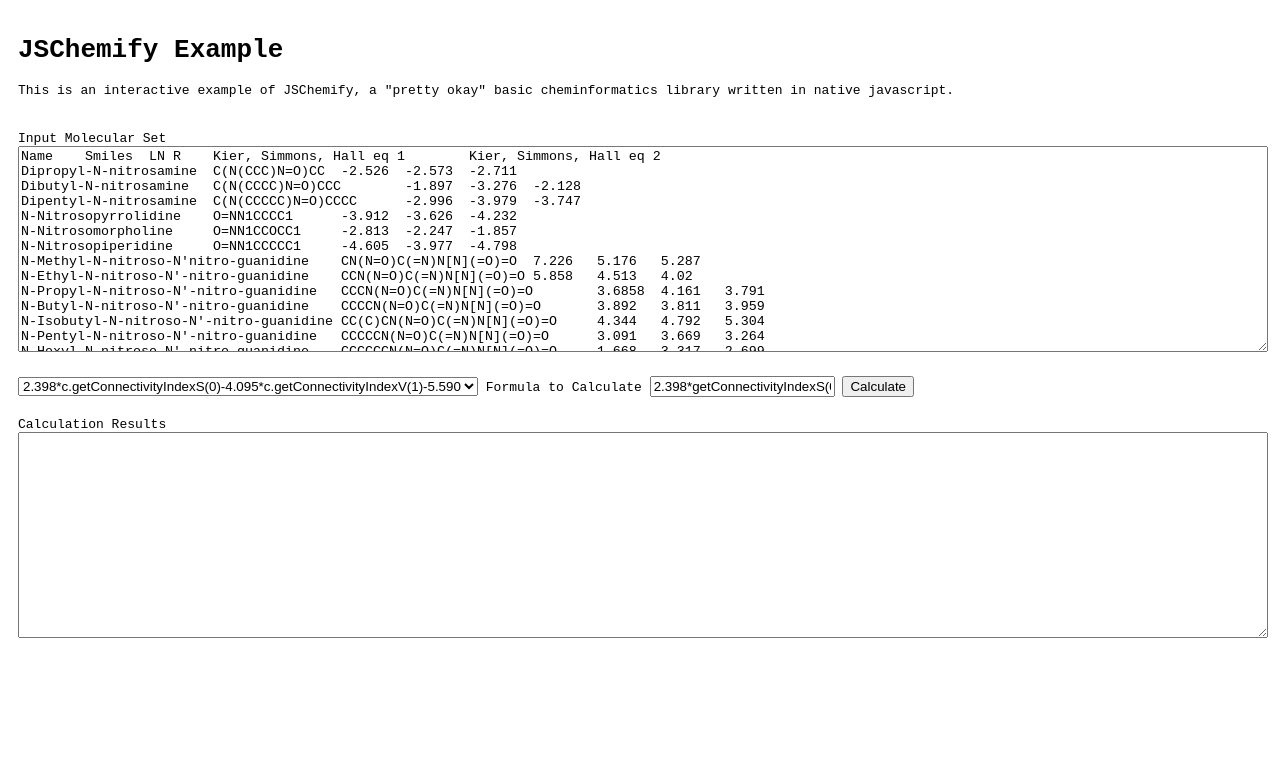
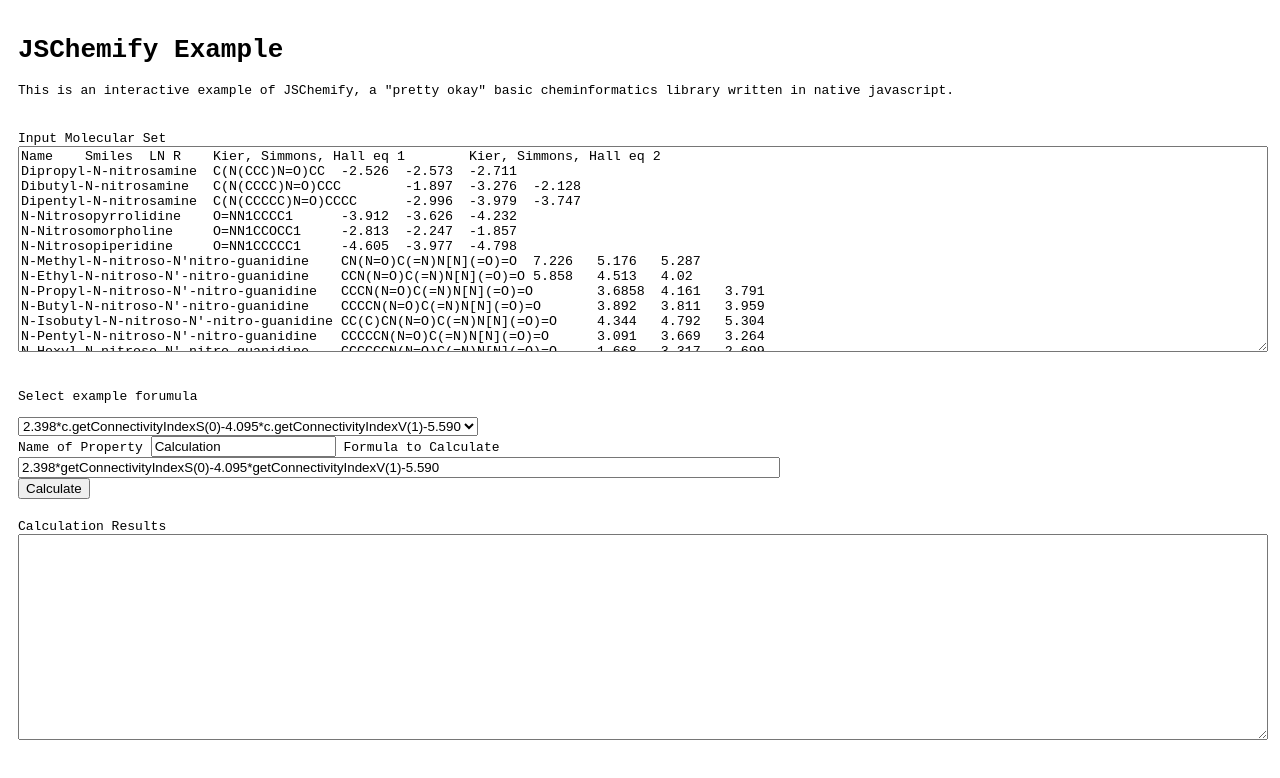
Before and after one commit to tylerperyea/tylerperyea.github.io, a website: page JSChemify/calculate.html in a window 1280 px wide. Drawn offline with Linux system fonts and the light colour scheme.

Commit message:
Update calculate.html

```diff
--- a/JSChemify/calculate.html
+++ b/JSChemify/calculate.html
@@ -20,6 +20,9 @@
       div.structure-image{
           width:300px;
       }
+	  input#formula{
+		width:100%;
+	  }
    </style>
   <script src="jschemify.js"></script>
 
@@ -27,10 +30,10 @@
     function calculate(){
         let form=document.getElementById("formula").value.trim();
         let lines=document.getElementById("input").value.trim();
+	let name=document.getElementById("formula-name").value.trim();
         let chemCollect=JSChemify.ChemicalCollection().fromSmilesFile(lines);
-        chemCollect.computeNewProperty(form,(c)=>{
+        chemCollect.computeNewProperty(name,(c)=>{
 	    let ev=eval(form);
-	    console.log(ev);
             return ev;
         });
         let out=chemCollect.toSmilesFile();
@@ -68,6 +71,8 @@
 </textarea>
 </div>
 <div class="panel">
+    <div>
+	   <p>Select example forumula</p>
 	   <select onchange="document.getElementById('formula').value=this.value;">
 	      <option>2.398*c.getConnectivityIndexS(0)-4.095*c.getConnectivityIndexV(1)-5.590</option>
 	      <option>c.getMolFormula()</option>
@@ -76,9 +81,14 @@
 	      <option>c.getAtomCount()</option>
 	      <option>c.getBondCount()</option>
 	   </select>
+   </div>
+<div>
+   <label for="formula-name">Name of Property</label>
+   <input id="formula-name" value="Calculation">
    <label for="formula">Formula to Calculate</label>
    <input id="formula" value="2.398*getConnectivityIndexS(0)-4.095*getConnectivityIndexV(1)-5.590">
    <button onclick="calculate()">Calculate</button>
+</div>
 </div>
 <div class="panel full">
 <label for="results">Calculation Results</label>
```
Lines whose indentation alone changed are shown as unchanged.
